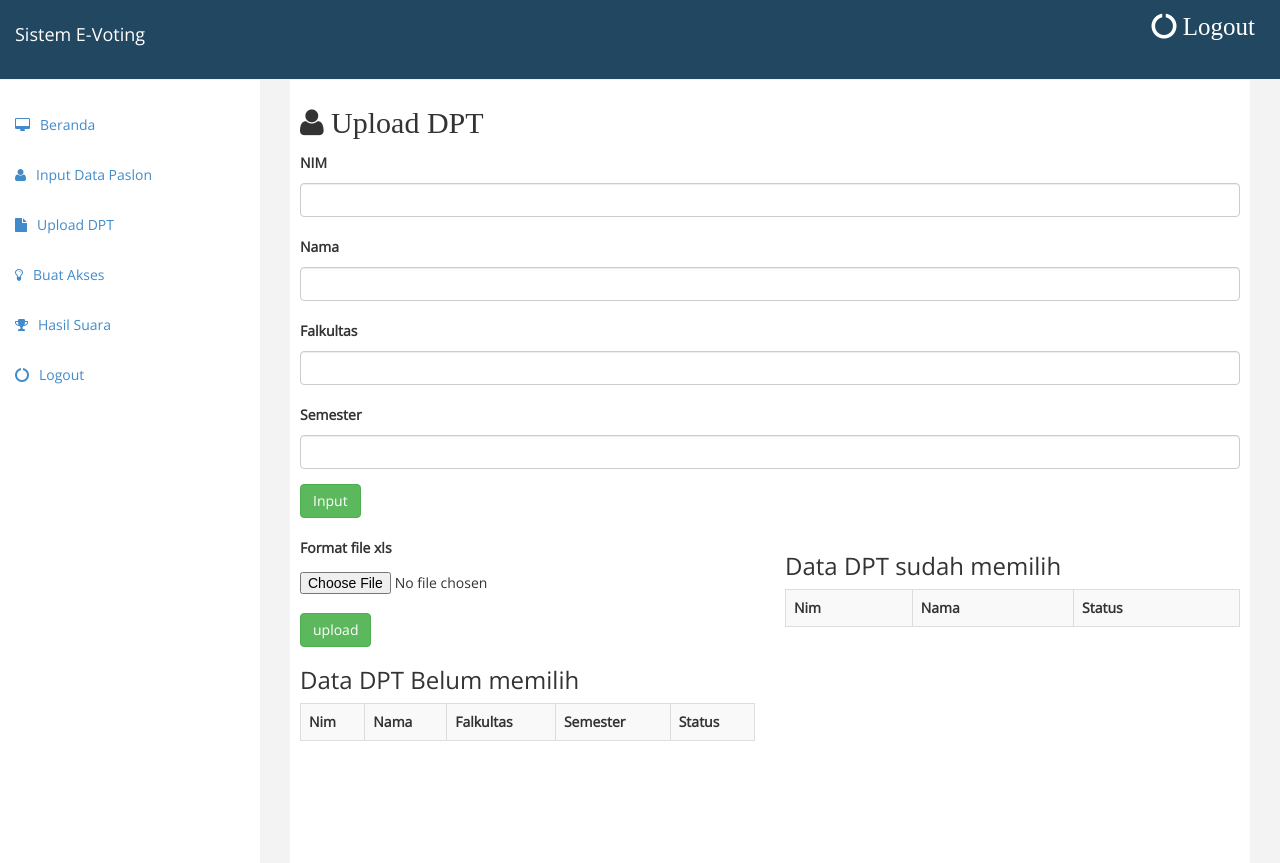
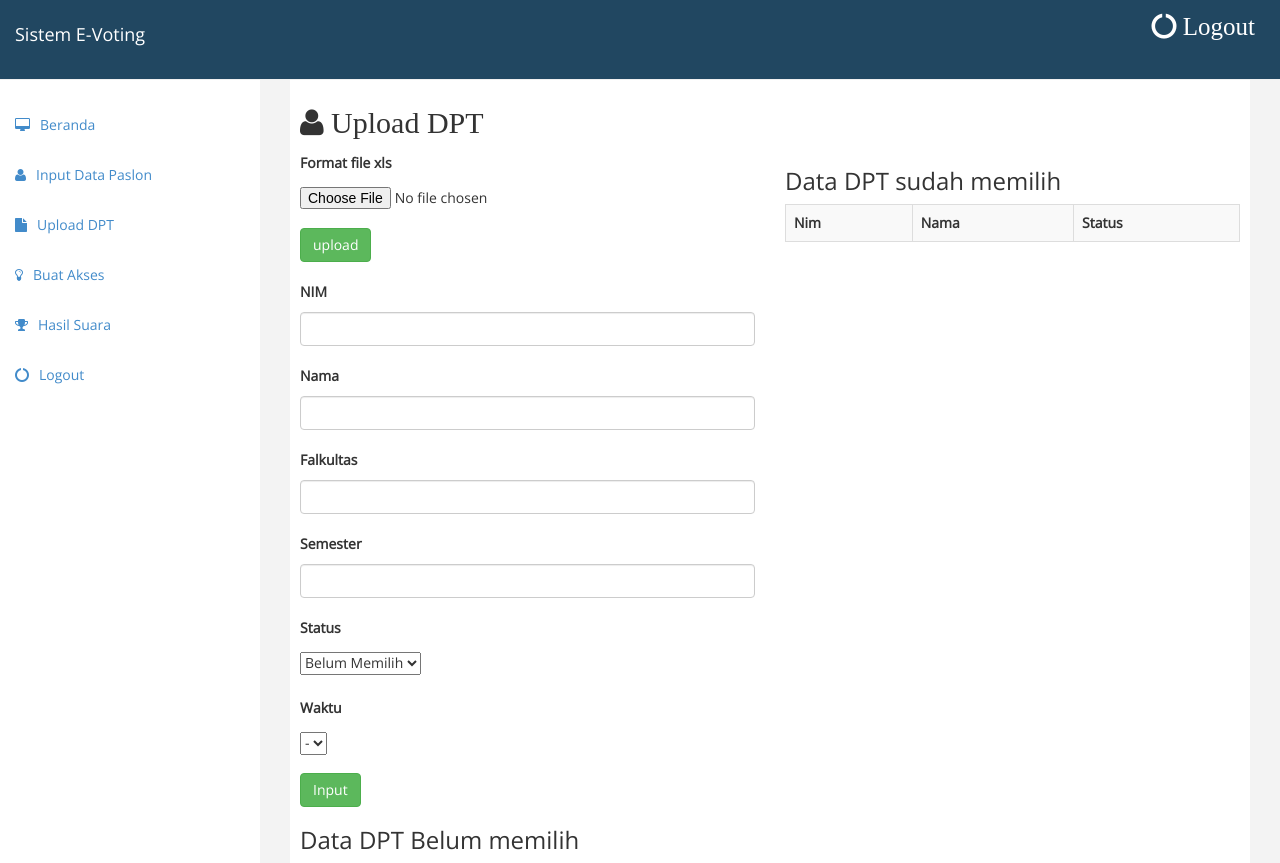
Before and after one commit to arof44/Evote, a PHP site: page /sistem/upload_dpt.php in a window 1280 px wide. Shown: the top 863 px of the page. Run offline with PHP 8.4, Linux system fonts and the light colour scheme; the visitor is signed in with stand-in values (Sample User, id 1); data that the repository does not hold is empty.

Commit message:
Form Dpt

```diff
--- a/sistem/upload_dpt.php
+++ b/sistem/upload_dpt.php
@@ -1,37 +1,37 @@
 <?php
 session_start();
-if ( !isset($_SESSION["login"]) ) {
+if (!isset($_SESSION["login"])) {
   header("location:../index.php");
   exit;
 }
-include'../koneksi.php';
+include '../koneksi.php';
 
-if(isset($_POST['simpan'])) {
-$nim_ketua= mysqli_real_escape_string($koneksi, $_POST['nim_ketua']);
-$nm_paslon_ketua= mysqli_real_escape_string($koneksi, $_POST['nm_paslon_ketua']);
-$nim_wakil= mysqli_real_escape_string($koneksi, $_POST['nim_wakil']);
-$nm_paslon_wakil= mysqli_real_escape_string($koneksi, $_POST['nm_paslon_wakil']);
-$no_urut= mysqli_real_escape_string($koneksi, $_POST['no_urut']);
+if (isset($_POST['simpan'])) {
+  $nim_ketua = mysqli_real_escape_string($koneksi, $_POST['nim_ketua']);
+  $nm_paslon_ketua = mysqli_real_escape_string($koneksi, $_POST['nm_paslon_ketua']);
+  $nim_wakil = mysqli_real_escape_string($koneksi, $_POST['nim_wakil']);
+  $nm_paslon_wakil = mysqli_real_escape_string($koneksi, $_POST['nm_paslon_wakil']);
+  $no_urut = mysqli_real_escape_string($koneksi, $_POST['no_urut']);
 
-    if($_POST['simpan']){
-            $ekstensi_diperbolehkan = array('png','jpg','JPG');
+  if ($_POST['simpan']) {
+    $ekstensi_diperbolehkan = array('png', 'jpg', 'JPG');
     $gambar1 = $_FILES['gambar1']['name'];
     $x = explode('.', $gambar1);
     $ekstensi = strtolower(end($x));
     $ukuran = $_FILES['gambar1']['size'];
     $file_tmp = $_FILES['gambar1']['tmp_name'];
-            if(in_array($ekstensi, $ekstensi_diperbolehkan) === true){
-                if($ukuran <= 2000000){
-                    move_uploaded_file($file_tmp, 'foto/'.$gambar1);
+    if (in_array($ekstensi, $ekstensi_diperbolehkan) === true) {
+      if ($ukuran <= 2000000) {
+        move_uploaded_file($file_tmp, 'foto/' . $gambar1);
         $query = mysqli_query($koneksi, "INSERT INTO data_paslon VALUES(NULL, '$gambar1')");
         $gambar2 = $_FILES['gambar2']['name'];
         $x = explode('.', $gambar2);
         $ekstensi = strtolower(end($x));
         $ukuran = $_FILES['gambar2']['size'];
         $file_tmp = $_FILES['gambar2']['tmp_name'];
-            if(in_array($ekstensi, $ekstensi_diperbolehkan) === true){
-                if($ukuran <= 2000000){
-                    move_uploaded_file($file_tmp, 'foto/'.$gambar2);
+        if (in_array($ekstensi, $ekstensi_diperbolehkan) === true) {
+          if ($ukuran <= 2000000) {
+            move_uploaded_file($file_tmp, 'foto/' . $gambar2);
             $query = mysqli_query($koneksi, "INSERT INTO data_paslon VALUES(NULL, '$gambar2')");
           }
         }
@@ -39,16 +39,16 @@ $no_urut= mysqli_real_escape_string($koneksi, $_POST['no_urut']);
     }
   }
 
-    mysqli_query($koneksi,"INSERT INTO data_paslon(id, nim_ketua, nm_paslon_ketua, gambar1, nim_wakil, nm_paslon_wakil, gambar2, no_urut)
+  mysqli_query($koneksi, "INSERT INTO data_paslon(id, nim_ketua, nm_paslon_ketua, gambar1, nim_wakil, nm_paslon_wakil, gambar2, no_urut)
     VALUES ('','$nim_ketua','$nm_paslon_ketua','$gambar1','$nim_wakil','$nm_paslon_wakil','$gambar2','$no_urut')");
 
   echo "<script>window.alert('Berhasil')
     window.location='input_data_paslon.php'</script>";
-
 }
 ?>
 <!DOCTYPE html>
 <html xmlns="http://www.w3.org/1999/xhtml">
+
 <head>
   <meta charset="utf-8" />
   <meta name="viewport" content="width=device-width, initial-scale=1.0" />
@@ -62,16 +62,18 @@ $no_urut= mysqli_real_escape_string($koneksi, $_POST['no_urut']);
   <!-- GOOGLE FONTS-->
   <link href='http://fonts.googleapis.com/css?family=Open+Sans' rel='stylesheet' type='text/css' />
   <style type="text/css">
-     img{
+    img {
       width: 100%;
       height: 500px;
       text-align: center;
     }
-     img{
+
+    img {
       border-radius: 10px;
     }
   </style>
 </head>
+
 <body>
 
   <div id="wrapper">
@@ -90,7 +92,7 @@ $no_urut= mysqli_real_escape_string($koneksi, $_POST['no_urut']);
 
         </div>
 
-                <span class="logout-spn" >
+        <span class="logout-spn">
           <a href="../logout.php" style="color:#fff;"><i class="fa fa-circle-o-notch"> Logout</i></a>
         </span>
       </div>
@@ -106,7 +108,7 @@ $no_urut= mysqli_real_escape_string($koneksi, $_POST['no_urut']);
             </li>
             <?php
             $level = $_SESSION['level'] == 'admin';
-                          if($level){
+            if ($level) {
             ?>
 
               <li>
@@ -136,12 +138,34 @@ $no_urut= mysqli_real_escape_string($koneksi, $_POST['no_urut']);
 
     </nav>
     <!-- /. NAV SIDE  -->
-          <div id="page-wrapper" >
+    <div id="page-wrapper">
       <div id="page-inner">
         <div class="row">
           <div class="col-lg-12">
             <h2><i class="fa fa-user"> Upload DPT</i></h2>
-                  <form action="" method="post" enctype="multipart/form-data">
+
+
+          </div>
+        </div>
+
+        <div class="row">
+          <div class="col-lg-6">
+            <?php
+            if (isset($_GET['berhasil'])) {
+              echo "<p>" . $_GET['berhasil'] . " Data DPT berhasil di Upload</p>";
+            }
+            ?>
+            <form action="aksi_upload_dpt.php" method="post" enctype="multipart/form-data">
+              <div class="form-group">
+                <label><b>Format file xls</b></label>
+                <input type="file" name="file_dpt" required="required" class="form-control-file">
+              </div>
+              <div class="form-group">
+                <input type="submit" name="upload" class="btn btn-success" value="upload">
+              </div>
+            </form>
+
+            <form action="insert.php" method="GET" enctype="multipart/form-data">
               <div class="form-group">
                 <label>NIM</label>
                 <input type="text" name="nim" required="required" class="form-control">
@@ -152,34 +176,27 @@ $no_urut= mysqli_real_escape_string($koneksi, $_POST['no_urut']);
               </div>
               <div class="form-group">
                 <label>Falkultas</label>
-                        <input type="text" name="falkultas" required="required" class="form-control">
+                <input type="text" name="fakultas" required="required" class="form-control">
               </div>
               <div class="form-group">
                 <label>Semester</label>
                 <input type="text" name="semester" required="required" autocomplete="off" class="form-control">
               </div>
               <div class="form-group">
-                        <input type="submit" class="btn btn-success" name="simpan" value="Input" class="form-control">
+                <label>Status</label><br>
+                <select name="stat">
+                  <option>Belum Memilih</option>
+                </select>
               </div>
-                  </form>
-                </div>
+              <div class="form-group">
+                <label>Waktu</label><br>
+                <select name="waktu">
+                  <option>-</option>
+                </select>
               </div>
 
-
-              <div class="row">
-                <div class="col-lg-6">
-                    <?php
-                       if(isset($_GET['berhasil'])){
-                       echo "<p>".$_GET['berhasil']." Data DPT berhasil di Upload</p>";
-                        }
-                    ?>
-                    <form action="aksi_upload_dpt.php" method="post" enctype="multipart/form-data">
               <div class="form-group">
-                        <label><b>Format file xls</b></label>
-                        <input type="file" name="file_dpt" required="required" class="form-control-file">
-                      </div>
-                      <div class="form-group">
-                        <input type="submit" name="upload" class="btn btn-success" value="upload">
+                <input type="submit" class="btn btn-success" name="simpan" value="Input" class="form-control">
               </div>
             </form>
 
@@ -194,8 +211,8 @@ $no_urut= mysqli_real_escape_string($koneksi, $_POST['no_urut']);
                   <th>Status</th>
                 </tr>
                 <?php
-                              $data_dpt = mysqli_query($koneksi,"SELECT * FROM tbl_dpt WHERE status='Belum memilih'");
-                              while($d = mysqli_fetch_array($data_dpt)){
+                $data_dpt = mysqli_query($koneksi, "SELECT * FROM tbl_dpt WHERE status='Belum memilih'");
+                while ($d = mysqli_fetch_array($data_dpt)) {
                 ?>
                   <tr>
                     <td><?php echo $d['nim']; ?></td>
@@ -208,7 +225,6 @@ $no_urut= mysqli_real_escape_string($koneksi, $_POST['no_urut']);
               </table>
             </div>
           </div>
-
 
           <div class="col-lg-6">
             <div class="row">
@@ -223,14 +239,15 @@ $no_urut= mysqli_real_escape_string($koneksi, $_POST['no_urut']);
                       <!--<th>Waktu</th>-->
                     </tr>
                     <?php
-                                $data_dpt = mysqli_query($koneksi,"SELECT * FROM tbl_dpt WHERE status='(Sudah memilih)'");
-                                while($d = mysqli_fetch_array($data_dpt)){
+                    $data_dpt = mysqli_query($koneksi, "SELECT * FROM tbl_dpt WHERE status='(Sudah memilih)'");
+                    while ($d = mysqli_fetch_array($data_dpt)) {
                     ?>
                       <tr>
                         <td><?php echo $d['nim']; ?></td>
                         <td><?php echo $d['nama_mhs']; ?></td>
                         <td><mark style="background-color: #00cc00; color: white;"><b><?php echo $d['status']; ?></b></mark></td>
-                                <!--<td><?php echo $d['waktu']; ?>--> </td>
+                        <!--<td><?php echo $d['waktu']; ?>-->
+                        </td>
                       </tr>
                     <?php } ?>
                   </table>
@@ -245,8 +262,8 @@ $no_urut= mysqli_real_escape_string($koneksi, $_POST['no_urut']);
 
     <div class="footer">
       <div class="row">
-              <div class="col-lg-12" >
-                &copy; Jefry Alfonso  <?php echo date('Y') ?> <a href="http://binarytheme.com" style="color:#fff;" target="_blank"></a>
+        <div class="col-lg-12">
+          &copy; Jefry Alfonso <?php echo date('Y') ?> <a href="http://binarytheme.com" style="color:#fff;" target="_blank"></a>
         </div>
       </div>
     </div>
@@ -262,4 +279,5 @@ $no_urut= mysqli_real_escape_string($koneksi, $_POST['no_urut']);
   <script src="assets/js/custom.js"></script>
 
 </body>
+
 </html>
```
Also changed, not shown: sistem/insert.php (added, +23 -0 lines). Lines whose indentation alone changed are shown as unchanged.
